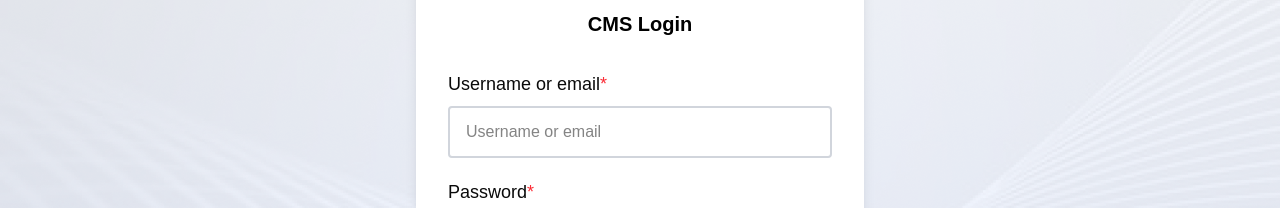
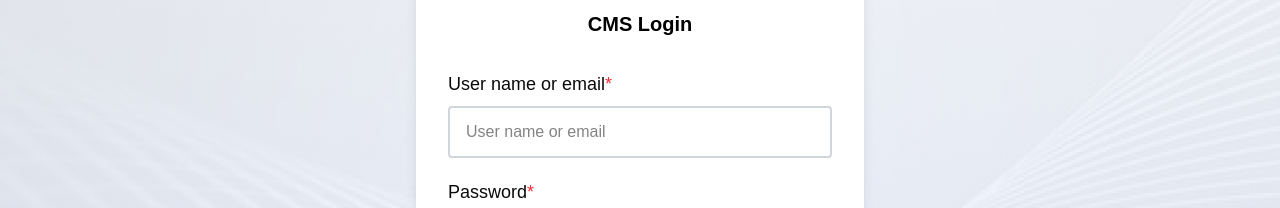
Before and after one commit to HaiQuan21/Final-Assignment-Vinova, a React (Vite) app: page /login in a window 1280 px wide. Shown: the part 283-491 px from the top of the page. Built offline with nearby package versions, Linux system fonts and the light colour scheme.

Commit message:
Create axiosInstance

```diff
--- a/src/App.tsx
+++ b/src/App.tsx
@@ -6,7 +6,7 @@ import ProtectedRoute from "./routes/ProtectedRoute";
 
 import AuthLayout from "./layouts/AuthLayout";
 import MainLayout from "./layouts/MainLayout";
-
+// import Account from "./modules/Account";
 import Loading from "./components/Loading";
 
 export default function App() {
--- /dev/null
+++ b/src/api/axiosInstance.tsx
@@ -0,0 +1,11 @@
+import axios from "axios";
+
+const axiosInstance = axios.create({
+  baseURL: "https://dev-api-nurture.vinova.sg/api/v1/admins",
+  timeout: 10000,
+  headers: {
+    "Content-Type": "application/json",
+  },
+});
+
+export default axiosInstance;
--- a/src/components/FieldInputSingle.tsx
+++ b/src/components/FieldInputSingle.tsx
@@ -1,6 +1,6 @@
 import { useState } from "react";
 import { FaEye, FaEyeSlash } from "react-icons/fa";
-
+import Label from "./Label";
 export type InputFieldType = "text" | "email" | "password" | "number" | "tel";
 
 interface FieldInputSingleProps {
@@ -32,11 +32,7 @@ function FieldInputSingle({
   return (
     <div className="w-full">
       {/* Label */}
-      <label className="block mb-2 text-lg font-medium">
-        {label}
-        {required && <span className="text-red-500">*</span>}
-      </label>
-
+      <Label label={label} required={required} />
       {/* Input Wrapper */}
       <div className="relative">
         <input
--- a/src/pages/LoginPage.tsx
+++ b/src/pages/LoginPage.tsx
@@ -5,7 +5,7 @@ import Form, { type FieldConfig, type FormValues } from "../components/Form";
 const loginFields: FieldConfig[] = [
   {
     name: "username",
-    label: "Username or email",
+    label: "User name or email",
     type: "text",
     required: true
   },
```
